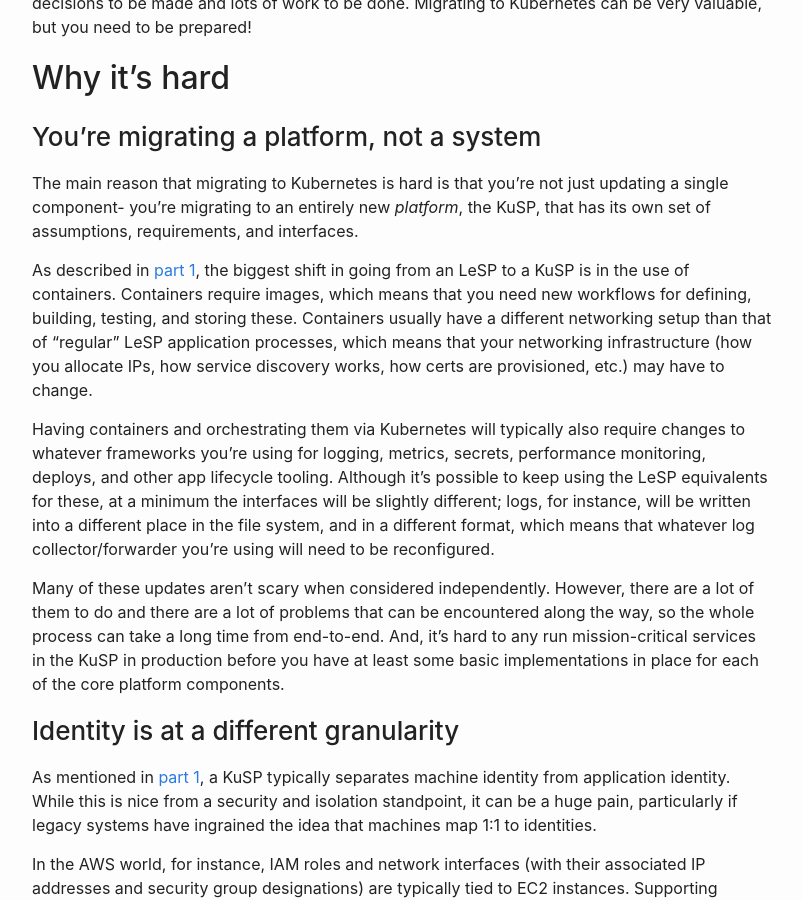
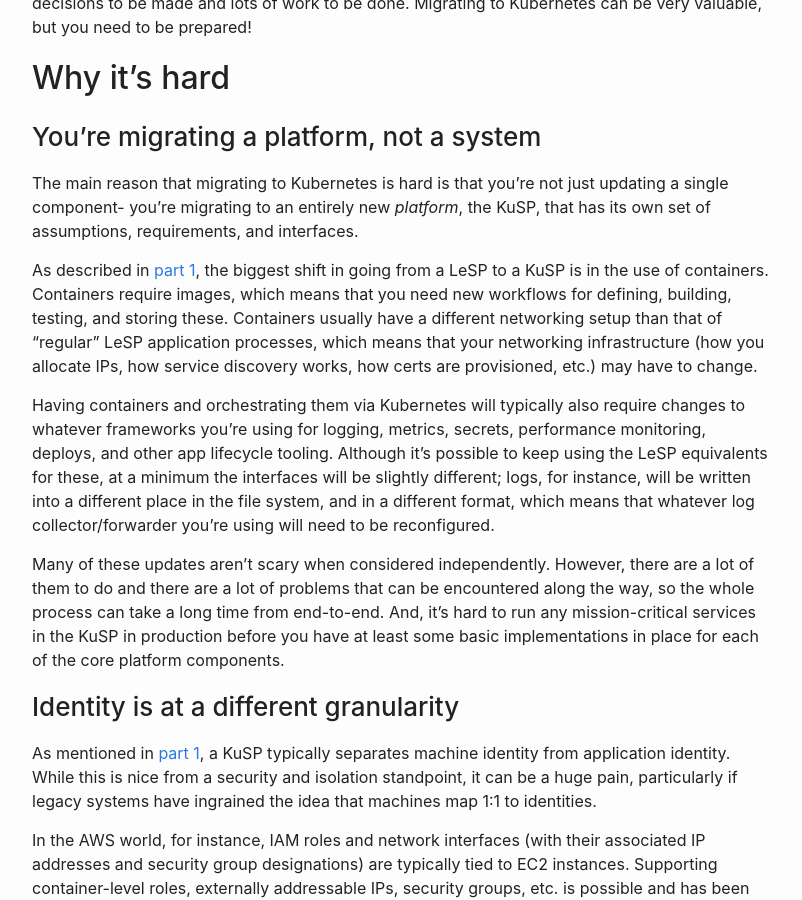
Before and after one commit to yolken/yolken-blog, a Jekyll site: the page built from site/_posts/2021-04-18-migrating-to-kubernetes-is-hard.md, in a window 1280 px wide and 900 px high, scrolled down 410 px. Shown: the whole window, without its empty margins (238-1040 px from the left). Built offline with Jekyll 4.4.1, drawn with Linux system fonts in a browser that asks for light colours; some of the changed text lies outside the part shown.

Commit message:
Misc. fixes

```diff
--- a/site/_posts/2021-04-18-migrating-to-kubernetes-is-hard.md
+++ b/site/_posts/2021-04-18-migrating-to-kubernetes-is-hard.md
@@ -29,7 +29,7 @@ component- you're migrating to an entirely new *platform*, the KuSP, that
 has its own set of assumptions, requirements, and interfaces.
 
 As described in [part 1](/blog/migrating-to-kubernetes-legacy-service-platforms), the biggest shift
-in going from an LeSP to a KuSP is in the use of containers. Containers require images, which means
+in going from a LeSP to a KuSP is in the use of containers. Containers require images, which means
 that you need new workflows for defining, building, testing, and storing these. Containers usually
 have a different networking setup than that of "regular" LeSP application processes, which means
 that your networking infrastructure (how you allocate IPs, how service discovery works, how certs
@@ -44,7 +44,7 @@ which means that whatever log collector/forwarder you're using will need to be r
 
 Many of these updates aren't scary when considered independently. However, there are a lot of
 them to do and there are a lot of problems that can be encountered along the way, so the whole
-process can take a long time from end-to-end. And, it's hard to any run mission-critical services in
+process can take a long time from end-to-end. And, it's hard to run any mission-critical services in
 the KuSP in production before you have at least some basic implementations in place for each of the
 core platform components.
 
```
Also changed, not shown: other parts of site/_posts/2021-04-18-migrating-to-kubernetes-is-hard.md (+1 -1 lines), site/_posts/2021-04-11-senior-engineer-plateau.md (+1 -1 lines), site/_posts/2021-04-17-migrating-to-kubernetes-legacy-service-platforms.md (+2 -2 lines).
